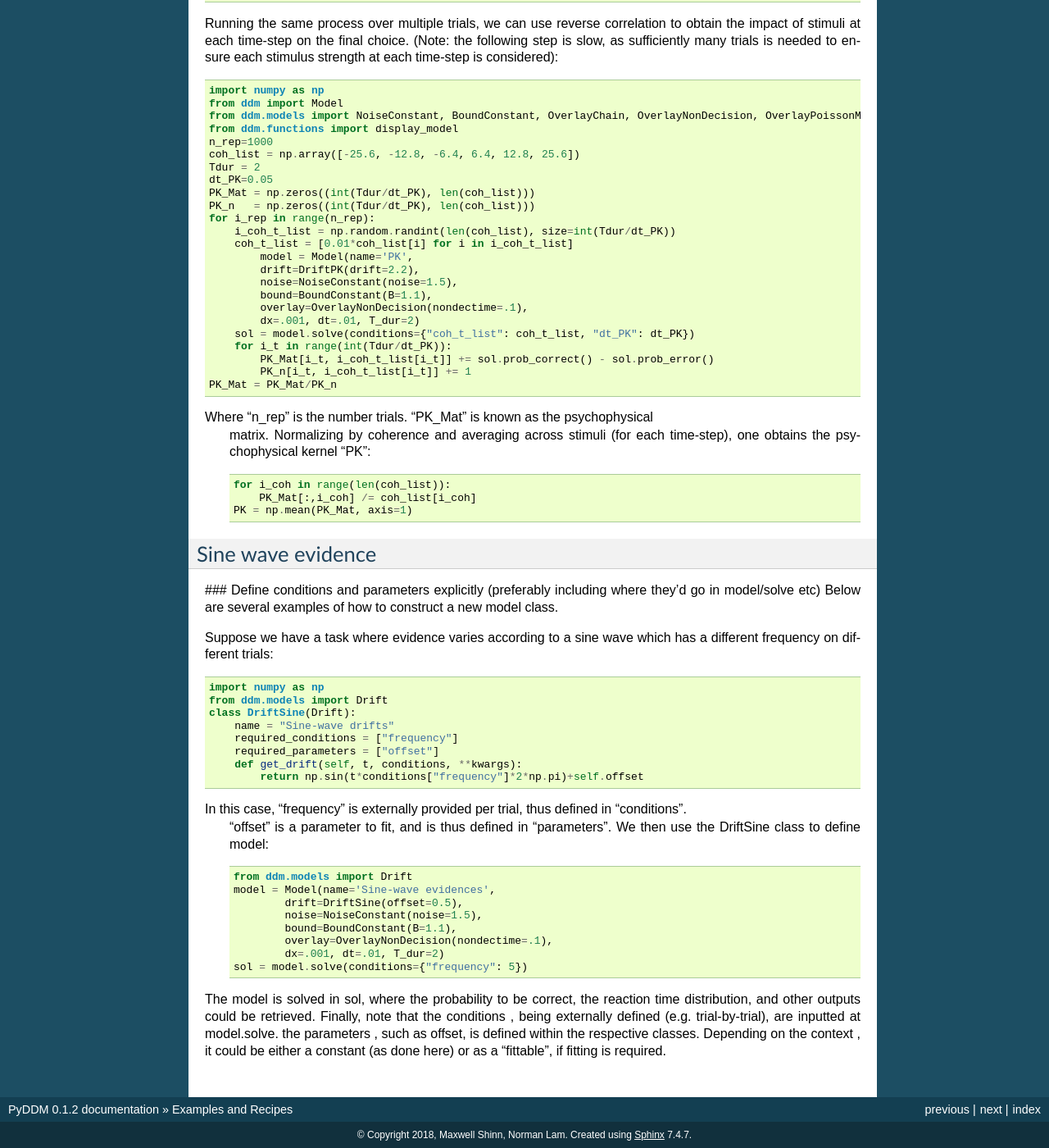
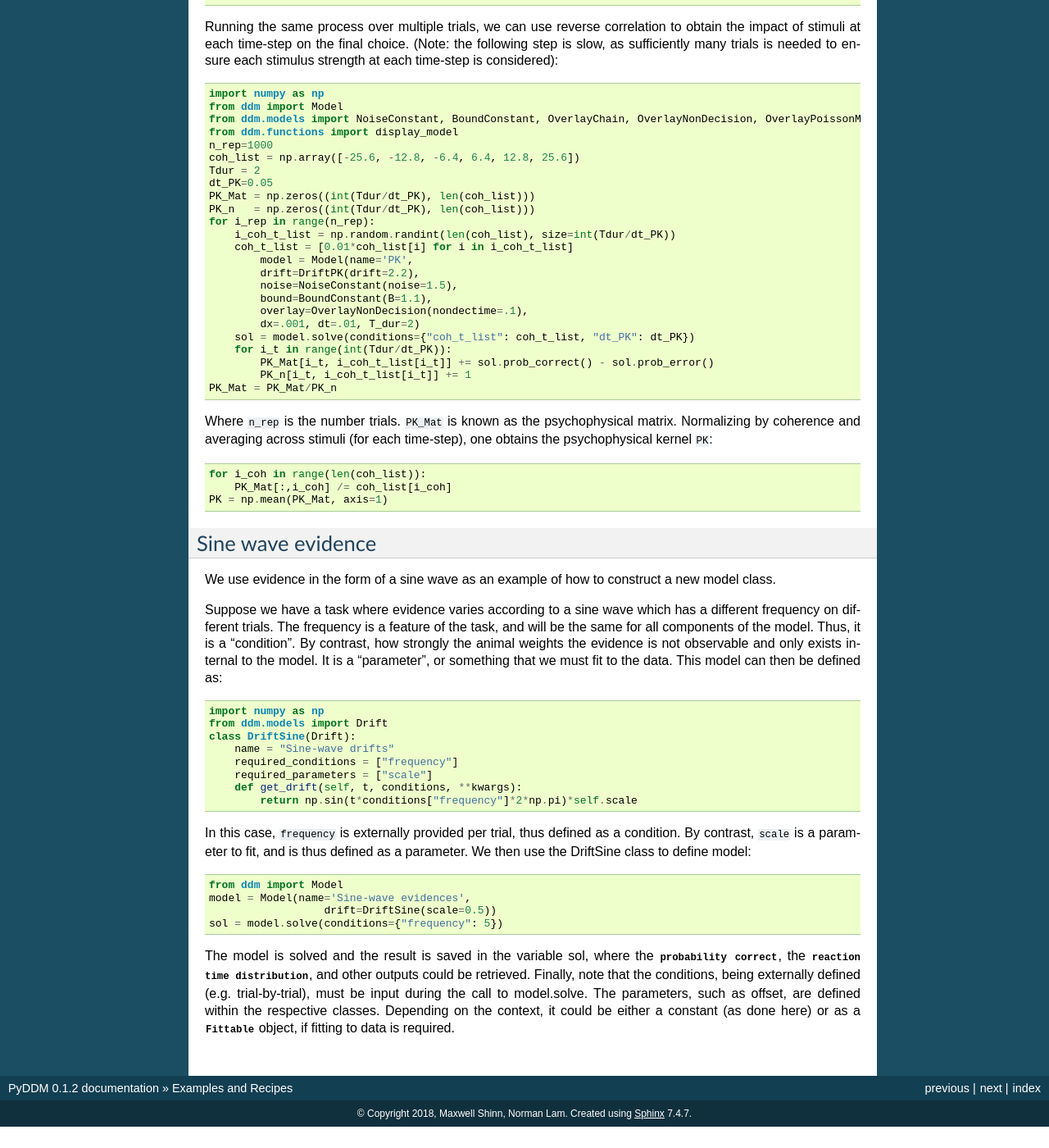
Before and after one commit to mwshinn/PyDDM, a Sphinx documentation site: the page built from doc/recipes.rst, in a window 1280 px wide and 1400 px high, scrolled down 4401 px. Shown: the whole window at 82% size. Built offline with Sphinx 7.4.7, drawn with Linux system fonts in a browser that asks for light colours; formulas are drawn with MathJax 3; after the commit the page ends 5775 px from its top, so only the background shows below that; some of the changed text lies outside the part shown.

Commit message:
Fixes to docs

```diff
--- a/doc/recipes.rst
+++ b/doc/recipes.rst
@@ -244,21 +244,21 @@ This can easily be modified to make it coherence dependent, where
           return 0
 
 Psychophysical Kernel paradigm
-~~~~~~~~~~~~~~
+~~~~~~~~~~~~~~~~~~~~~~~~~~~~~~
 
 In the psychophysical kernel paradigm, random time-varying but on average
-unbiased stimuli is presented on a trial-by-trial basis to quantify the
+unbiased stimuli are presented on a trial-by-trial basis to quantify the
 weight a given time point has on behavioural choice.
 
-In particular, consider a sequence of coherences "coh_t_list", generated
-by randomly sampling from a pool of coherences "coh_list_PK" for
-"Tdur" = 2 seconds every "dt_PK" = 0.05 seconds::
+In particular, consider a sequence of coherences ``coh_t_list``, generated
+by randomly sampling from a pool of coherences ``coh_list_PK`` for
+``Tdur = 2`` seconds every ``dt_PK = 0.05`` seconds::
+
   coh_list = np.array([-25.6, -12.8, -6.4, 6.4, 12.8, 25.6])
   Tdur = 2
   dt_PK=0.05
   i_coh_t_list = np.random.randint(len(coh_list), size=int(Tdur/dt_PK))
   coh_t_list = [0.01*coh_list[i] for i in i_coh_t_list]
-
 
 If the conversion from coherence to "drift" is known (e.g. by fitting
 other tasks), one can model the DDM with this sequence of evidence::
@@ -301,9 +301,11 @@ ensure each stimulus strength at each time-step is considered)::
           PK_n[i_t, i_coh_t_list[i_t]] += 1
   PK_Mat = PK_Mat/PK_n
 
-Where "n_rep" is the number trials. "PK_Mat" is known as the psychophysical
- matrix. Normalizing by coherence and averaging across stimuli (for each
- time-step), one obtains the psychophysical kernel "PK"::
+Where ``n_rep`` is the number trials. ``PK_Mat`` is known as the
+psychophysical matrix. Normalizing by coherence and averaging across
+stimuli (for each time-step), one obtains the psychophysical kernel
+``PK``::
+
   for i_coh in range(len(coh_list)):
       PK_Mat[:,i_coh] /= coh_list[i_coh]
   PK = np.mean(PK_Mat, axis=1)
@@ -311,38 +313,43 @@ Where "n_rep" is the number trials. "PK_Mat" is known as the psychophysical
 
 Sine wave evidence
 ~~~~~~~~~~~~~~~~~~
-### Define conditions and parameters explicitly (preferably including where
-they'd go in model/solve etc)
-Below are several examples of how to construct a new model class.
+
+We use evidence in the form of a sine wave as an example of how to
+construct a new model class.
 
 Suppose we have a task where evidence varies according to a sine wave
-which has a different frequency on different trials::
+which has a different frequency on different trials.  The frequency is
+a feature of the task, and will be the same for all components of the
+model.  Thus, it is a "condition".  By contrast, how strongly the
+animal weights the evidence is not observable and only exists internal
+to the model.  It is a "parameter", or something that we must fit to
+the data.  This model can then be defined as::
 
   import numpy as np
   from ddm.models import Drift
   class DriftSine(Drift):
       name = "Sine-wave drifts"
       required_conditions = ["frequency"]
-      required_parameters = ["offset"]
+      required_parameters = ["scale"]
       def get_drift(self, t, conditions, **kwargs):
-          return np.sin(t*conditions["frequency"]*2*np.pi)+self.offset
+          return np.sin(t*conditions["frequency"]*2*np.pi)*self.scale
 
-In this case, "frequency" is externally provided per trial, thus defined in "conditions".
- "offset" is a parameter to fit, and is thus defined in "parameters".
- We then use the DriftSine class to define model::
+In this case, ``frequency`` is externally provided per trial, thus
+defined as a condition.  By contrast, ``scale`` is a parameter to fit,
+and is thus defined as a parameter.  We then use the DriftSine class
+to define model::
 
-
-  from ddm.models import Drift
+  from ddm import Model
   model = Model(name='Sine-wave evidences',
-	  drift=DriftSine(offset=0.5),
-	  noise=NoiseConstant(noise=1.5),
-	  bound=BoundConstant(B=1.1),
-	  overlay=OverlayNonDecision(nondectime=.1),
-	  dx=.001, dt=.01, T_dur=2)
+	            drift=DriftSine(scale=0.5))
   sol = model.solve(conditions={"frequency": 5})
 
-The model is solved in sol, where the probability to be correct, the reaction time
-distribution, and other outputs could be retrieved. Finally, note that the conditions
-, being externally defined (e.g. trial-by-trial), are inputted at model.solve. the parameters
-, such as offset, is defined within the respective classes. Depending on the context
-, it could be either a constant (as done here) or as a "fittable", if fitting is required.
+The model is solved and the result is saved in the variable sol, where
+the :meth:`probability correct <.Solution.prob_correct>`, the
+:meth:`reaction time distribution <.Solution.pdf_corr>`, and other
+outputs could be retrieved. Finally, note that the conditions, being
+externally defined (e.g. trial-by-trial), must be input during the
+call to model.solve. The parameters, such as offset, are defined
+within the respective classes.  Depending on the context, it could be
+either a constant (as done here) or as a :class:`.Fittable` object, if
+fitting to data is required.
```
Also changed, not shown: other parts of doc/recipes.rst (+1 -1 lines).
